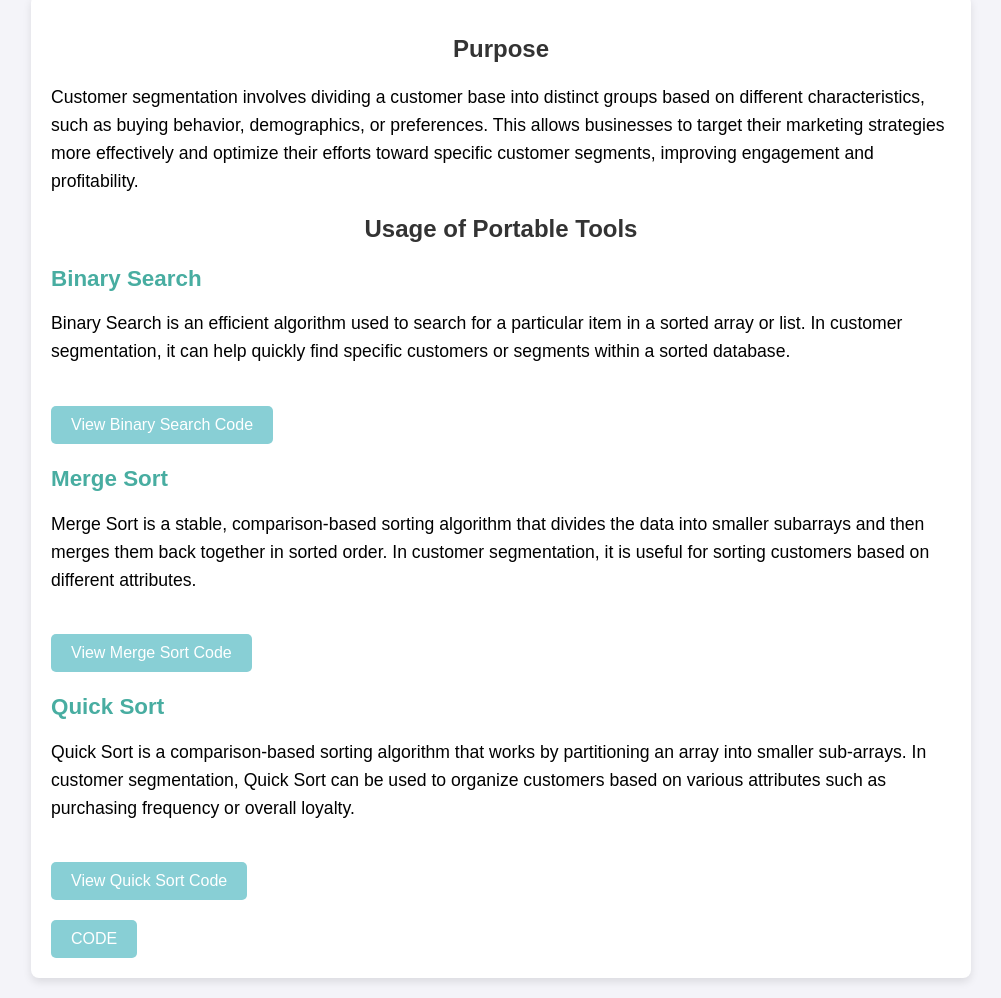
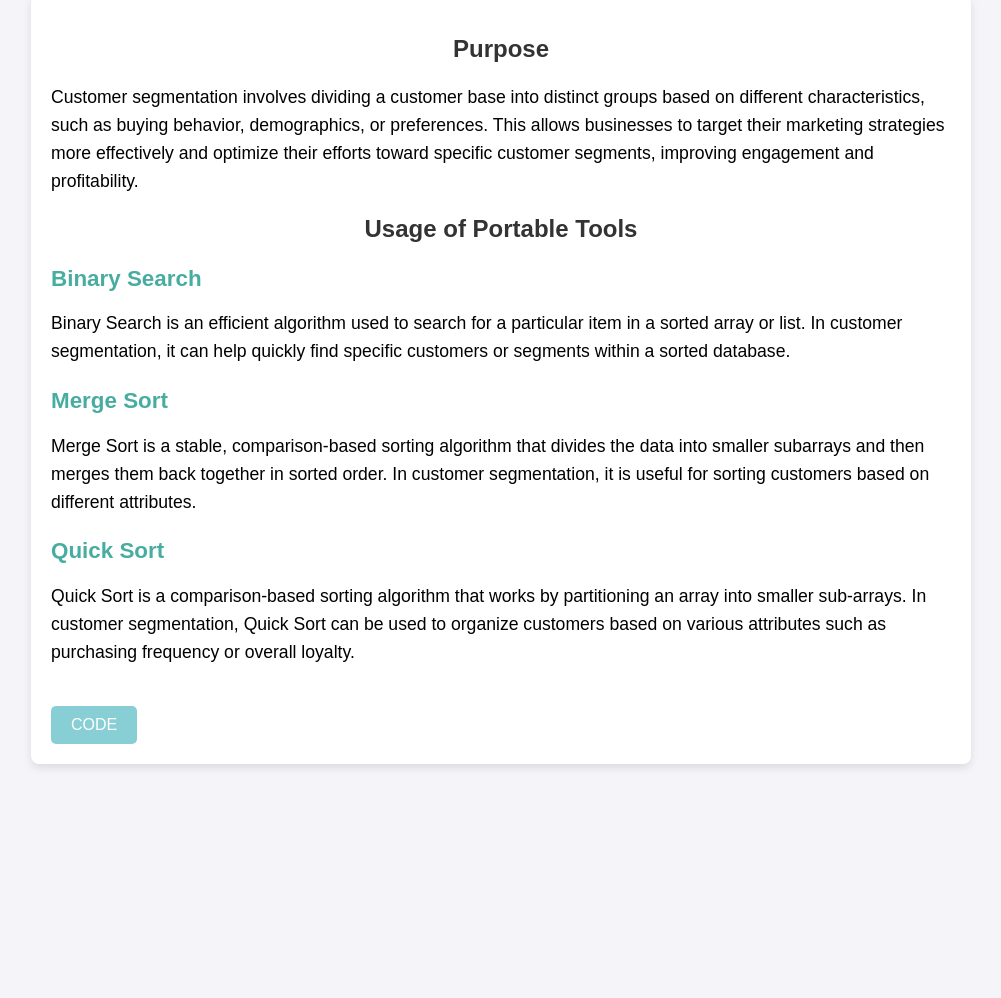
Before and after one commit to Vach05/case3, a plain HTML site: page index.html in a window 1280 px wide. Shown: the part 137-1135 px from the top of the page, without its empty margins (139-1140 px from the left). After the commit the page ends 921 px from the top, so only its background shows below. Drawn offline with Linux system fonts and the light colour scheme.

Commit message:
Update index.html

```diff
--- a/index.html
+++ b/index.html
@@ -109,15 +109,15 @@
 
     <h3>Binary Search</h3>
     <p>Binary Search is an efficient algorithm used to search for a particular item in a sorted array or list. In customer segmentation, it can help quickly find specific customers or segments within a sorted database.</p>
-    <a href="bin.cpp" target="_blank">View Binary Search Code</a>
+
 
     <h3>Merge Sort</h3>
     <p>Merge Sort is a stable, comparison-based sorting algorithm that divides the data into smaller subarrays and then merges them back together in sorted order. In customer segmentation, it is useful for sorting customers based on different attributes.</p>
-    <a href="merge.cpp" target="_blank">View Merge Sort Code</a>
+
 
     <h3>Quick Sort</h3>
     <p>Quick Sort is a comparison-based sorting algorithm that works by partitioning an array into smaller sub-arrays. In customer segmentation, Quick Sort can be used to organize customers based on various attributes such as purchasing frequency or overall loyalty.</p>
-    <a href="qick.cpp" target="_blank">View Quick Sort Code</a>
+
   <div ><a href="./qwer.cpp">CODE</a>
 
 
```
